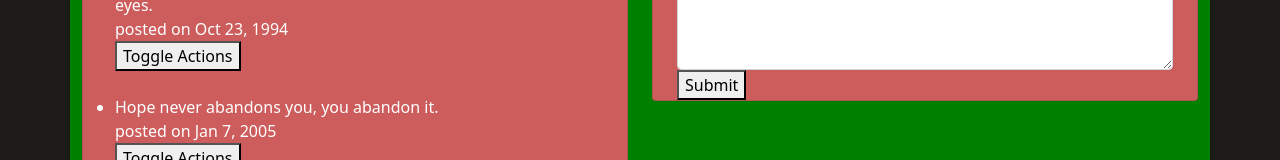
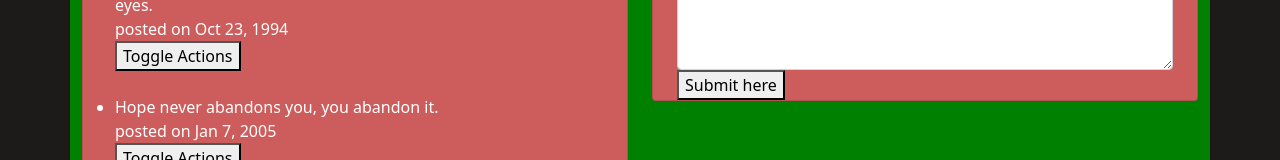
Before and after one commit to DeveloperOwala/Angular-week-one, an Angular app in the folder quote/: page / in a window 1280 px wide. Shown: the part 365-525 px from the top of the page. Built offline with nearby package versions, Linux system fonts and the light colour scheme.

Commit message:
styling html

```diff
--- a/quote/src/app/quote-form/quote-form.component.html
+++ b/quote/src/app/quote-form/quote-form.component.html
@@ -84,7 +84,7 @@
 
         </div>
         <div class="form-group">
-            <button>Submit</button>
+            <button type="submit">Submit here</button>
         </div>
     </form>
 </div>
```
